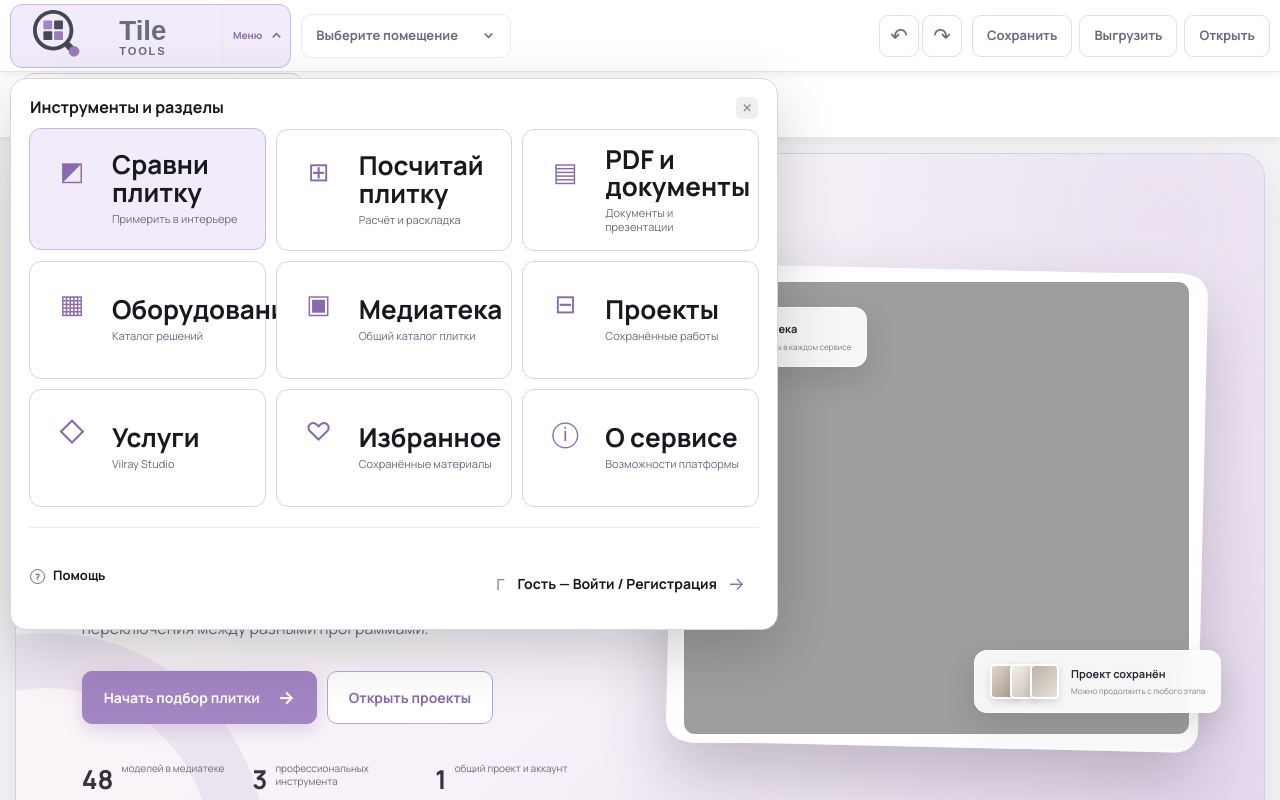
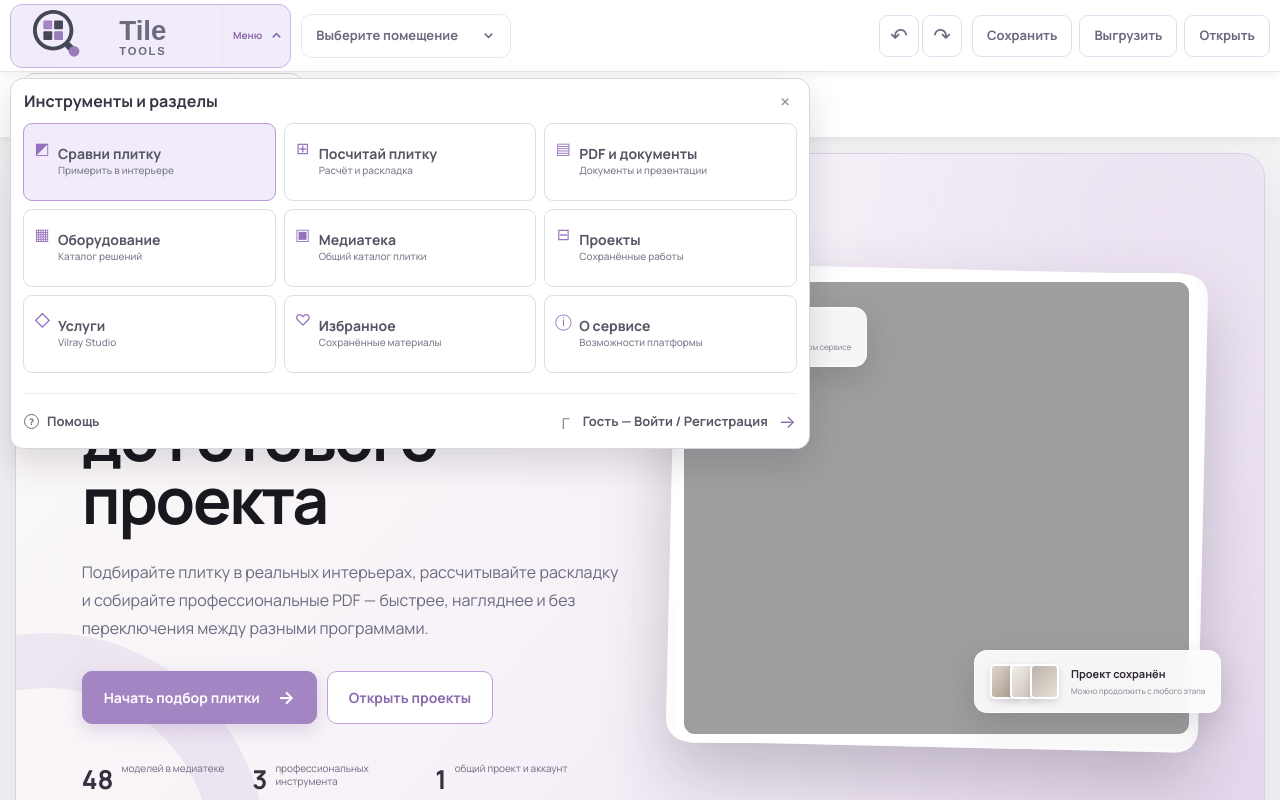
Before and after one commit to ulyanakaraseva06-glitch/tile-tools, a PHP site: page /index.php?page=visualizer in a window 1280 px wide, after a click on "Меню". Run offline with PHP 8.4, Linux system fonts and the light colour scheme.

Commit message:
Apply compact muted header menu styling

```diff
--- a/app/partials/header.php
+++ b/app/partials/header.php
@@ -28,7 +28,7 @@ $headerUserInitials = tt_user_initials($headerUser);
   <link rel="preconnect" href="https://fonts.gstatic.com" crossorigin>
   <link href="https://fonts.googleapis.com/css2?family=Manrope:wght@400;500;600;700;800&display=swap" rel="stylesheet">
   <link rel="stylesheet" href="/shared/css/app.css?v=20261008-6">
-  <link rel="stylesheet" href="/shared/css/design-system.css?v=20261008-14">
+  <link rel="stylesheet" href="/shared/css/design-system.css?v=20261008-15">
 </head>
 <body class="page-<?= tt_escape($page) ?>">
   <header class="topbar">
--- a/shared/css/design-system.css
+++ b/shared/css/design-system.css
@@ -711,3 +711,24 @@ body.page-services>.app-main { height:calc(100dvh - 66px); overflow:hidden; }
 @media (prefers-reduced-motion:reduce) {
   *,*::before,*::after { scroll-behavior:auto!important; animation-duration:.01ms!important; animation-iteration-count:1!important; transition-duration:.01ms!important; }
 }
+
+/* Компактное меню у логотипа: повторяет согласованный макет списка разделов. */
+.header-brand-menu .header-menu-popover { width:min(800px,calc(100vw - 28px)); padding:12px; border-radius:13px; box-shadow:0 14px 34px rgba(31,24,40,.14); }
+.header-brand-menu .header-menu-grid { gap:8px; }
+.header-brand-menu .header-menu-grid a { min-height:78px; padding:12px 10px; grid-template-columns:16px minmax(0,1fr); gap:2px 8px; border:1px solid #dedee3; border-radius:9px; background:#fff; }
+.header-brand-menu .header-menu-grid a>span { width:16px; height:16px; color:#9570bd; background:transparent; border-radius:0; font-size:16px; font-weight:400; }
+.header-brand-menu .header-menu-grid b { align-self:end; color:#535563; font-size:14px; font-weight:700; line-height:1.16; letter-spacing:0; }
+.header-brand-menu .header-menu-grid small { color:#7b7d8d; font-size:10px; font-weight:500; line-height:1.25; white-space:normal; }
+.header-brand-menu .header-menu-grid a:hover,.header-brand-menu .header-menu-grid a.is-active { border-color:#b99bdd; background:#f2ebf9; transform:none; }
+.header-brand-menu .header-menu-heading { margin:0 0 10px; padding:0 1px; }
+.header-brand-menu .header-menu-heading strong { color:#353744; font-size:16px; }
+.header-brand-menu .header-menu-heading button { width:22px; height:22px; padding:0; border:0; border-radius:5px; color:#888b96; background:transparent; font-size:20px; line-height:1; }
+.header-brand-menu .header-menu-footer { margin-top:20px; padding-top:14px; border-top:1px solid #ececec; }
+.header-brand-menu .header-help-link,.header-brand-menu .header-menu-footer .header-account-link { min-height:28px; margin:0; padding:0 1px; border:0; color:#565866; background:transparent; }
+.header-brand-menu .header-help-link b,.header-brand-menu .header-menu-footer .header-account-link b { color:#565866; font-size:13px; font-weight:650; }
+.header-brand-menu .header-help-link span { width:15px; height:15px; font-size:9px; }
+.header-brand-menu .header-menu-footer .header-account-link .avatar { width:18px; height:18px; color:#7b7d8d; background:transparent; font-size:15px; }
+@media (max-width:760px) {
+  .header-brand-menu .header-menu-grid { grid-template-columns:repeat(2,minmax(0,1fr)); gap:7px; }
+  .header-brand-menu .header-menu-grid a { min-height:72px; padding:10px; grid-template-columns:16px minmax(0,1fr); }
+}
```
